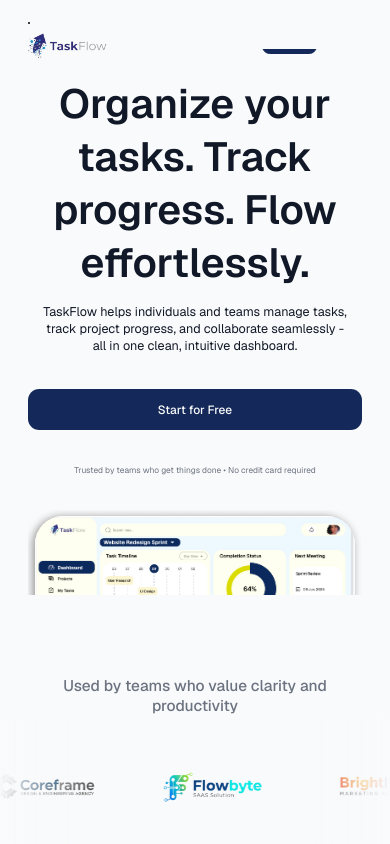
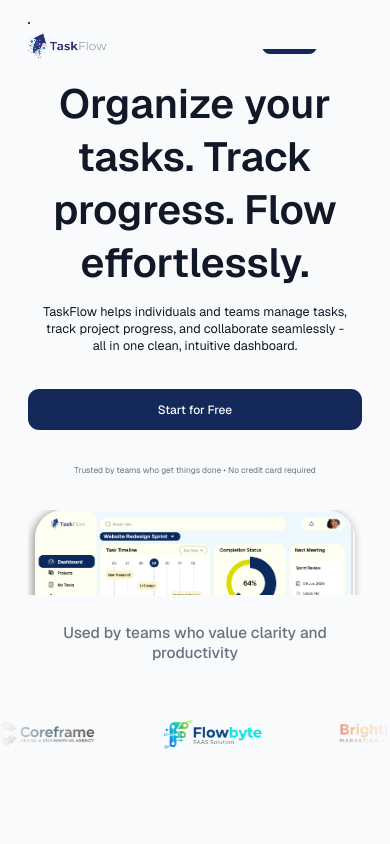
Before and after one commit to sammysplendor/TaskFlow, a React (Vite) app: page / in a window 390 px wide. Shown: the top 844 px of the page. Built offline with nearby package versions, Linux system fonts and the light colour scheme.

Commit message:
Fix: Landing page section overlap issue

```diff
--- a/src/pages/landing/sections-styles/Hero.module.css
+++ b/src/pages/landing/sections-styles/Hero.module.css
@@ -1,7 +1,7 @@
 /* ========== Hero section Styling ========== */
 
 .heroContentContainer {
-  height: 100vh;
+  /* height: 100vh; */
   display: flex;
   flex-direction: column;
   align-items: center;
@@ -35,7 +35,7 @@
 .imageWrapper {
   width: 100%;
   max-width: 100rem;
-  height: 24rem;
+  /* height: 24rem; */
   margin: 0 auto;
   overflow: hidden;
   text-align: center;
@@ -45,7 +45,9 @@
   border-radius: var(--border-xl);
   width: 96%;
   height: auto;
-  margin-top: 0.8rem;
+  margin: 0 auto;
+  display: block;
+  /* margin-top: 0.8rem; */
   box-shadow: var(--shadow-1);
 }
 
--- a/src/pages/landing/sections-styles/Trust.module.css
+++ b/src/pages/landing/sections-styles/Trust.module.css
@@ -77,7 +77,7 @@
   /* 498px / 16px = 31rem */
 
   .trustSection {
-    margin-top: -34rem;
+    margin-top: 4rem;
   }
 
   .trustSection h3 {
```
